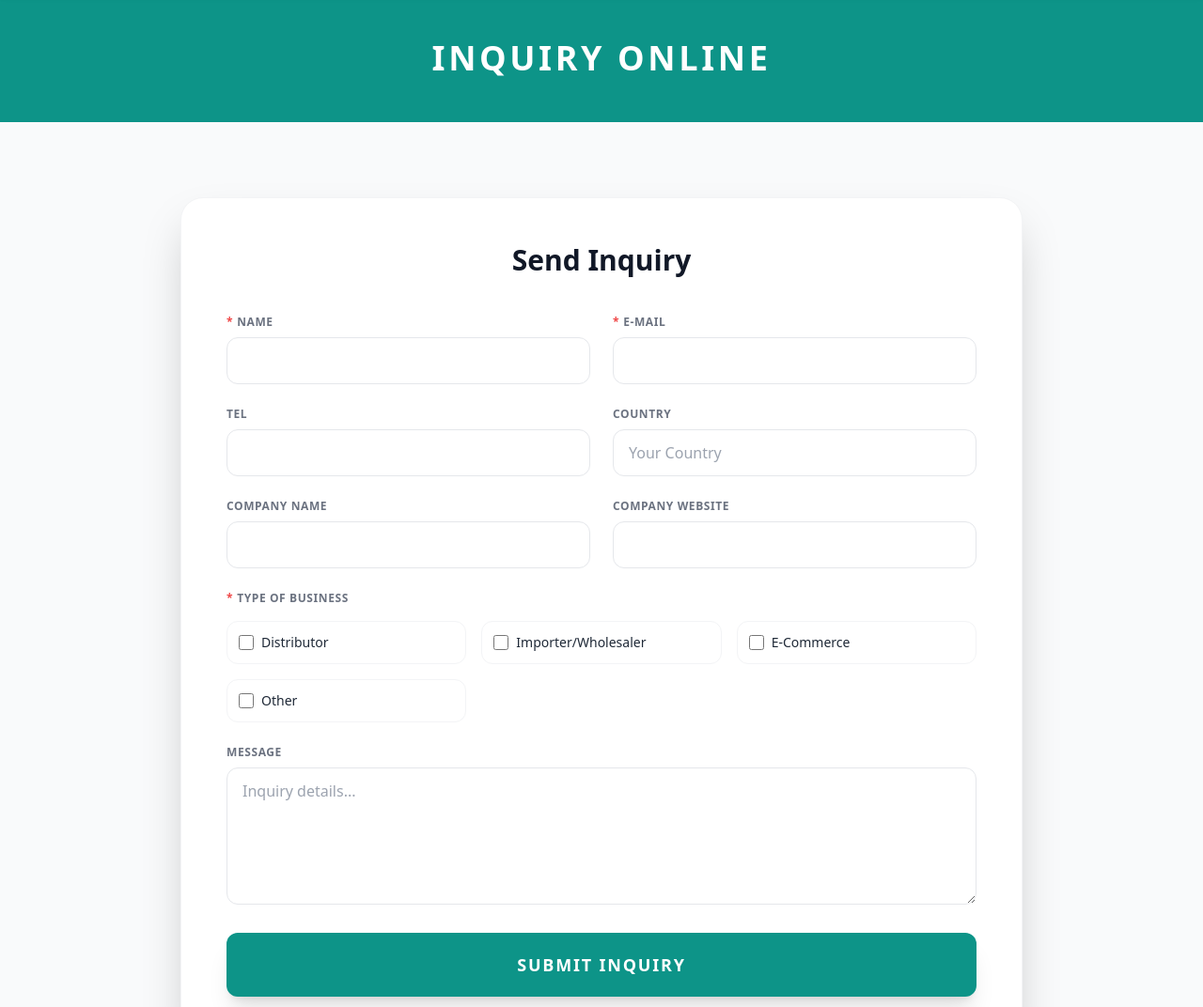
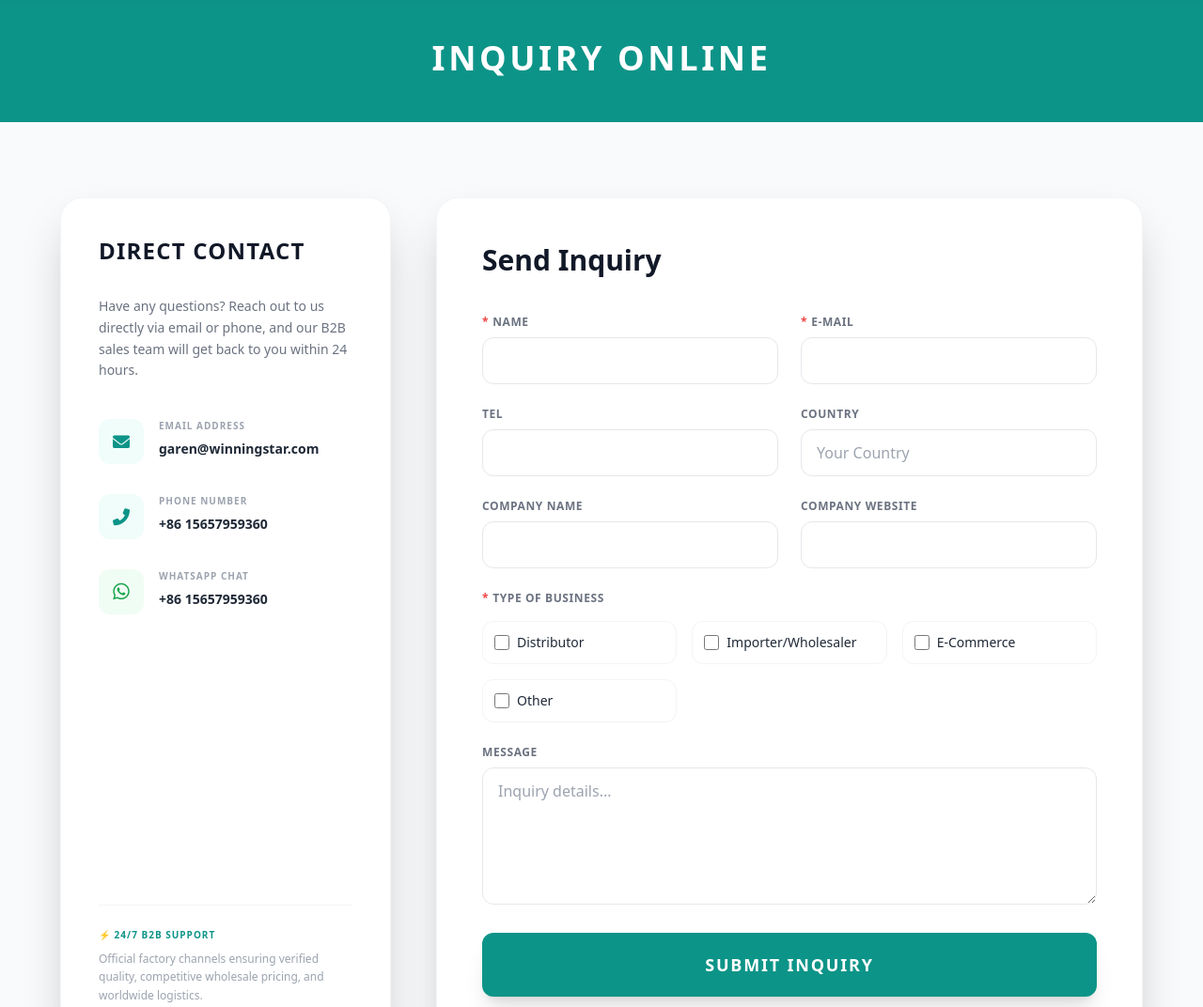
Before and after one commit to GarenLuo/winningstar-official, a plain HTML site: page contact.html in a window 1280 px wide. Shown: the part 118-1190 px from the top of the page at 94% size. Drawn offline with nearby package versions, Linux system fonts and the light colour scheme.

Commit message:
Configure contact.html direct email and phone, add FormSubmit email form action backend with validation and success state

```diff
--- a/contact.html
+++ b/contact.html
@@ -120,39 +120,97 @@
     </section>
 
     <section class="py-20 container mx-auto px-6">
-        <div class="max-w-4xl mx-auto bg-white p-12 rounded-3xl shadow-2xl border border-gray-100">
-            <h2 class="text-3xl font-bold mb-10 text-center text-gray-900">Send Inquiry</h2>
-            <form class="space-y-6">
+        <div class="max-w-6xl mx-auto grid md:grid-cols-3 gap-12">
+            <!-- Left: Direct Contact Info (1 Column) -->
+            <div class="bg-white p-10 rounded-3xl shadow-2xl border border-gray-100 flex flex-col justify-between space-y-12">
+                <div>
+                    <h3 class="text-2xl font-bold text-gray-900 mb-8 uppercase tracking-wider">Direct Contact</h3>
+                    <p class="text-gray-500 text-sm mb-10 leading-relaxed">Have any questions? Reach out to us directly via email or phone, and our B2B sales team will get back to you within 24 hours.</p>
+
+                    <div class="space-y-8">
+                        <!-- Email -->
+                        <div class="flex items-start space-x-4">
+                            <div class="w-12 h-12 rounded-xl bg-teal-50 text-teal-600 flex items-center justify-center flex-shrink-0">
+                                <i class="fas fa-envelope text-lg"></i>
+                            </div>
+                            <div>
+                                <h4 class="text-[10px] font-bold text-gray-400 uppercase tracking-widest mb-1">Email Address</h4>
+                                <a href="mailto:garen@winningstar.com" class="text-gray-800 font-bold hover:text-teal-600 transition text-sm">garen@winningstar.com</a>
+                            </div>
+                        </div>
+
+                        <!-- Phone -->
+                        <div class="flex items-start space-x-4">
+                            <div class="w-12 h-12 rounded-xl bg-teal-50 text-teal-600 flex items-center justify-center flex-shrink-0">
+                                <i class="fas fa-phone-alt text-lg"></i>
+                            </div>
+                            <div>
+                                <h4 class="text-[10px] font-bold text-gray-400 uppercase tracking-widest mb-1">Phone Number</h4>
+                                <a href="tel:+8615657959360" class="text-gray-800 font-bold hover:text-teal-600 transition text-sm">+86 15657959360</a>
+                            </div>
+                        </div>
+
+                        <!-- WhatsApp -->
+                        <div class="flex items-start space-x-4">
+                            <div class="w-12 h-12 rounded-xl bg-green-50 text-green-600 flex items-center justify-center flex-shrink-0">
+                                <i class="fab fa-whatsapp text-xl"></i>
+                            </div>
+                            <div>
+                                <h4 class="text-[10px] font-bold text-gray-400 uppercase tracking-widest mb-1">WhatsApp Chat</h4>
+                                <a href="https://wa.me/8615657959360" target="_blank" class="text-gray-800 font-bold hover:text-green-600 transition text-sm">+86 15657959360</a>
+                            </div>
+                        </div>
+                    </div>
+                </div>
+
+                <!-- Trust Badge / B2B Promise -->
+                <div class="pt-6 border-t border-gray-100">
+                    <p class="text-[10px] text-teal-600 font-bold uppercase tracking-widest mb-2">⚡ 24/7 B2B Support</p>
+                    <p class="text-xs text-gray-400 leading-relaxed">Official factory channels ensuring verified quality, competitive wholesale pricing, and worldwide logistics.</p>
+                </div>
+            </div>
+
+            <!-- Right: Send Inquiry Form (2 Columns) -->
+            <div class="md:col-span-2 bg-white p-12 rounded-3xl shadow-2xl border border-gray-100">
+                <h2 class="text-3xl font-bold mb-10 text-gray-900">Send Inquiry</h2>
+                <form action="https://formsubmit.co/garen@winningstar.com" method="POST" class="space-y-6">
+                    <!-- FormSubmit Configuration -->
+                    <input type="hidden" name="_subject" value="New B2B Inquiry from WINNING STAR Website!">
+                    <input type="hidden" name="_honey" style="display:none">
+                    <input type="hidden" name="_template" value="table">
+                    <input type="hidden" name="_next" value="https://winningstar-official.com/contact.html?status=success">
+
                     <div class="grid md:grid-cols-2 gap-6">
-                    <div><label class="block text-xs font-bold text-gray-500 mb-2 uppercase tracking-wider"><span class="text-red-500 mr-1">*</span>Name</label><input type="text" class="w-full px-4 py-3 rounded-xl border border-gray-200 focus:border-teal-500 transition outline-none" required></div>
-                    <div><label class="block text-xs font-bold text-gray-500 mb-2 uppercase tracking-wider"><span class="text-red-500 mr-1">*</span>E-mail</label><input type="email" class="w-full px-4 py-3 rounded-xl border border-gray-200 focus:border-teal-500 transition outline-none" required></div>
+                        <div><label class="block text-xs font-bold text-gray-500 mb-2 uppercase tracking-wider"><span class="text-red-500 mr-1">*</span>Name</label><input type="text" name="Name" class="w-full px-4 py-3 rounded-xl border border-gray-200 focus:border-teal-500 transition outline-none" required></div>
+                        <div><label class="block text-xs font-bold text-gray-500 mb-2 uppercase tracking-wider"><span class="text-red-500 mr-1">*</span>E-mail</label><input type="email" name="Email" class="w-full px-4 py-3 rounded-xl border border-gray-200 focus:border-teal-500 transition outline-none" required></div>
                     </div>
                     <div class="grid md:grid-cols-2 gap-6">
-                    <div><label class="block text-xs font-bold text-gray-500 mb-2 uppercase tracking-wider">Tel</label><input type="tel" class="w-full px-4 py-3 rounded-xl border border-gray-200 focus:border-teal-500 transition outline-none"></div>
-                    <div><label class="block text-xs font-bold text-gray-500 mb-2 uppercase tracking-wider">Country</label><input type="text" class="w-full px-4 py-3 rounded-xl border border-gray-200 focus:border-teal-500 transition outline-none" placeholder="Your Country"></div>
+                        <div><label class="block text-xs font-bold text-gray-500 mb-2 uppercase tracking-wider">Tel</label><input type="tel" name="Tel" class="w-full px-4 py-3 rounded-xl border border-gray-200 focus:border-teal-500 transition outline-none"></div>
+                        <div><label class="block text-xs font-bold text-gray-500 mb-2 uppercase tracking-wider">Country</label><input type="text" name="Country" class="w-full px-4 py-3 rounded-xl border border-gray-200 focus:border-teal-500 transition outline-none" placeholder="Your Country"></div>
                     </div>
                     <div class="grid md:grid-cols-2 gap-6">
-                    <div><label class="block text-xs font-bold text-gray-500 mb-2 uppercase tracking-wider">Company Name</label><input type="text" class="w-full px-4 py-3 rounded-xl border border-gray-200 focus:border-teal-500 transition outline-none"></div>
-                    <div><label class="block text-xs font-bold text-gray-500 mb-2 uppercase tracking-wider">Company Website</label><input type="url" class="w-full px-4 py-3 rounded-xl border border-gray-200 focus:border-teal-500 transition outline-none"></div>
+                        <div><label class="block text-xs font-bold text-gray-500 mb-2 uppercase tracking-wider">Company Name</label><input type="text" name="Company_Name" class="w-full px-4 py-3 rounded-xl border border-gray-200 focus:border-teal-500 transition outline-none"></div>
+                        <div><label class="block text-xs font-bold text-gray-500 mb-2 uppercase tracking-wider">Company Website</label><input type="url" name="Company_Website" class="w-full px-4 py-3 rounded-xl border border-gray-200 focus:border-teal-500 transition outline-none"></div>
                     </div>
 
                     <div>
                         <label class="block text-xs font-bold text-gray-500 mb-4 uppercase tracking-wider"><span class="text-red-500 mr-1">*</span>Type of Business</label>
                         <div class="grid grid-cols-2 md:grid-cols-3 gap-4">
-                        <label class="flex items-center space-x-2 cursor-pointer p-3 border border-gray-100 rounded-xl hover:bg-gray-50 transition"><input type="checkbox" class="w-4 h-4 text-teal-600 border-gray-300 rounded focus:ring-teal-500"><span class="text-sm">Distributor</span></label>
-                        <label class="flex items-center space-x-2 cursor-pointer p-3 border border-gray-100 rounded-xl hover:bg-gray-50 transition"><input type="checkbox" class="w-4 h-4 text-teal-600 border-gray-300 rounded focus:ring-teal-500"><span class="text-sm">Importer/Wholesaler</span></label>
-                        <label class="flex items-center space-x-2 cursor-pointer p-3 border border-gray-100 rounded-xl hover:bg-gray-50 transition"><input type="checkbox" class="w-4 h-4 text-teal-600 border-gray-300 rounded focus:ring-teal-500"><span class="text-sm">E-Commerce</span></label>
-                        <label class="flex items-center space-x-2 cursor-pointer p-3 border border-gray-100 rounded-xl hover:bg-gray-50 transition"><input type="checkbox" class="w-4 h-4 text-teal-600 border-gray-300 rounded focus:ring-teal-500"><span class="text-sm">Other</span></label>
+                            <label class="flex items-center space-x-2 cursor-pointer p-3 border border-gray-100 rounded-xl hover:bg-gray-50 transition"><input type="checkbox" name="Business_Distributor" value="Yes" class="w-4 h-4 text-teal-600 border-gray-300 rounded focus:ring-teal-500"><span class="text-sm">Distributor</span></label>
+                            <label class="flex items-center space-x-2 cursor-pointer p-3 border border-gray-100 rounded-xl hover:bg-gray-50 transition"><input type="checkbox" name="Business_Importer_Wholesaler" value="Yes" class="w-4 h-4 text-teal-600 border-gray-300 rounded focus:ring-teal-500"><span class="text-sm">Importer/Wholesaler</span></label>
+                            <label class="flex items-center space-x-2 cursor-pointer p-3 border border-gray-100 rounded-xl hover:bg-gray-50 transition"><input type="checkbox" name="Business_ECommerce" value="Yes" class="w-4 h-4 text-teal-600 border-gray-300 rounded focus:ring-teal-500"><span class="text-sm">E-Commerce</span></label>
+                            <label class="flex items-center space-x-2 cursor-pointer p-3 border border-gray-100 rounded-xl hover:bg-gray-50 transition"><input type="checkbox" name="Business_Other" value="Yes" class="w-4 h-4 text-teal-600 border-gray-300 rounded focus:ring-teal-500"><span class="text-sm">Other</span></label>
                         </div>
                     </div>
 
                     <div>
                         <label class="block text-xs font-bold text-gray-500 mb-2 uppercase tracking-wider">Message</label>
-                    <textarea id="message" rows="5" class="w-full px-4 py-3 rounded-xl border border-gray-200 focus:border-teal-500 transition outline-none" placeholder="Inquiry details..."></textarea>
+                        <textarea id="message" name="Message" rows="5" class="w-full px-4 py-3 rounded-xl border border-gray-200 focus:border-teal-500 transition outline-none" placeholder="Inquiry details..."></textarea>
                     </div>
 
-                <button class="w-full bg-teal-600 text-white font-bold py-5 rounded-xl hover:bg-teal-700 transition shadow-xl text-lg uppercase tracking-widest mt-6">Submit Inquiry</button>
+                    <button type="submit" class="w-full bg-teal-600 text-white font-bold py-5 rounded-xl hover:bg-teal-700 transition shadow-xl text-lg uppercase tracking-widest mt-6">Submit Inquiry</button>
                 </form>
+            </div>
         </div>
     </section>
 
@@ -178,6 +236,26 @@
                 // Optional: Scroll to form if needed
                 document.querySelector('form').scrollIntoView({ behavior: 'smooth' });
             }
+
+            // Check submission status to show a gorgeous success notification
+            if (urlParams.get('status') === 'success') {
+                const alertHtml = `
+                    <div id="success-alert" class="mb-8 p-6 bg-green-50 border border-green-200 rounded-2xl flex items-start space-x-4 shadow-sm animate-fade-in">
+                        <div class="w-10 h-10 rounded-full bg-green-500 text-white flex items-center justify-center flex-shrink-0">
+                            <i class="fas fa-check text-lg"></i>
+                        </div>
+                        <div>
+                            <h3 class="text-lg font-bold text-green-900 mb-1">Inquiry Submitted Successfully!</h3>
+                            <p class="text-sm text-green-700 leading-relaxed">Thank you for reaching out to WINNING STAR. Our B2B export sales team has received your details and we will reply to your email within 24 hours.</p>
+                        </div>
+                    </div>
+                `;
+                const formElement = document.querySelector('form');
+                if (formElement) {
+                    formElement.insertAdjacentHTML('beforebegin', alertHtml);
+                    document.getElementById('success-alert').scrollIntoView({ behavior: 'smooth' });
+                }
+            }
         });
     </script>
 </body>
```
Lines whose indentation alone changed are shown as unchanged.
